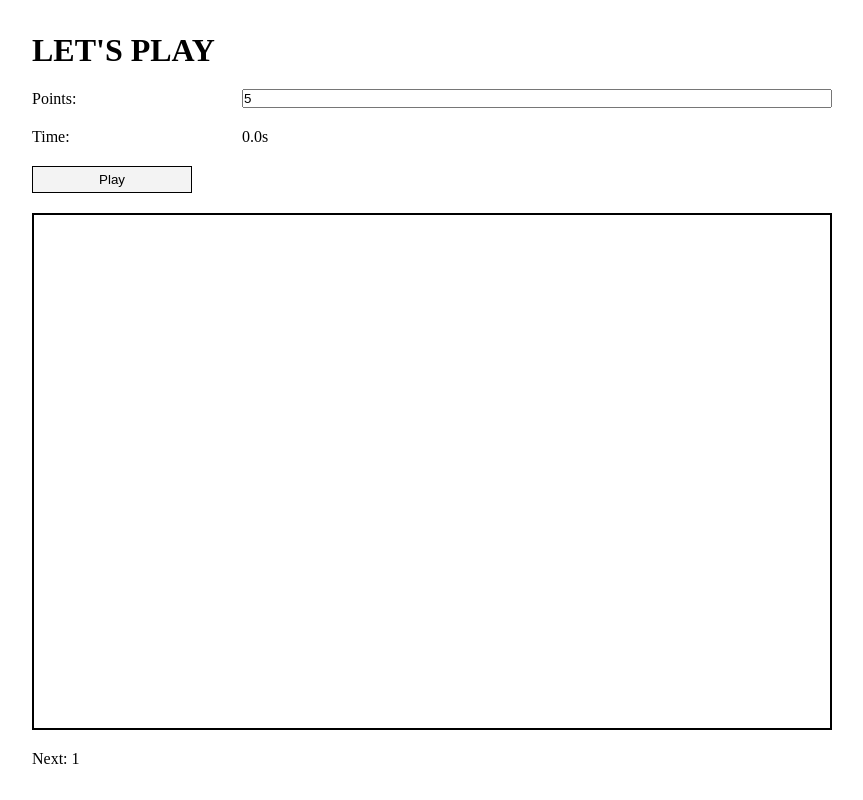
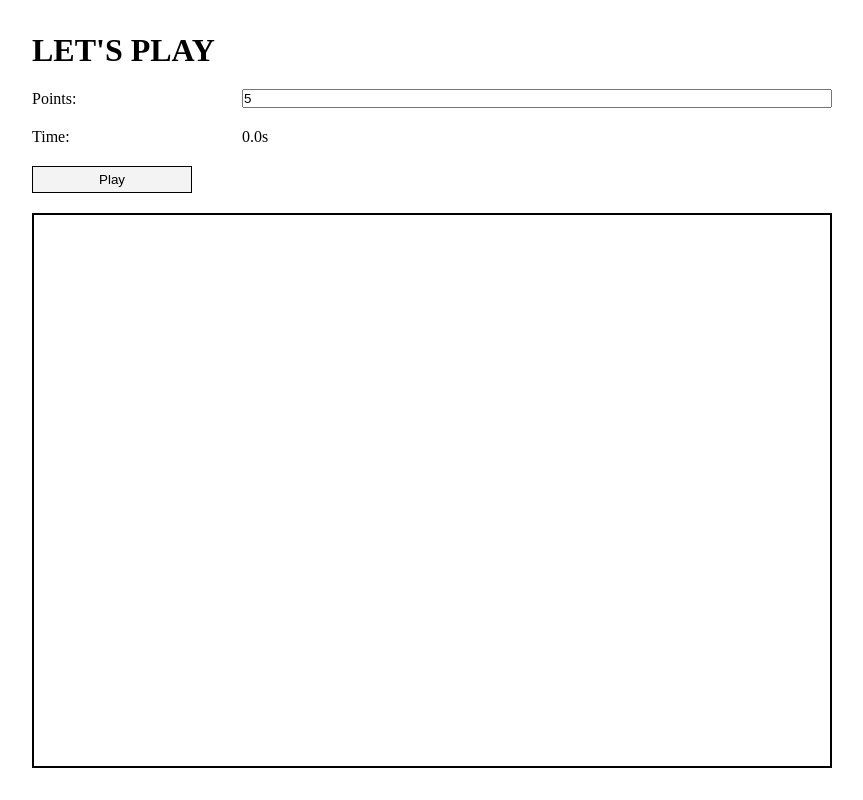
Before and after one commit to toannguyen45/entrance_test, a React (Vite) app: page / in a window 1280 px wide. Shown: the whole page, without its empty margins (208-1071 px from the left). Built offline with nearby package versions, Linux system fonts and the light colour scheme.

Commit message:
fix: fix show next-number

```diff
--- a/src/App.tsx
+++ b/src/App.tsx
@@ -240,7 +240,7 @@ const App: React.FC = () => {
           </div>
         ))}
       </div>
-      {!gameOver && (
+      {!gameOver && hasStarted && (
         <div className="next-number">
           <p>Next: {currentNumber}</p>
         </div>
```
